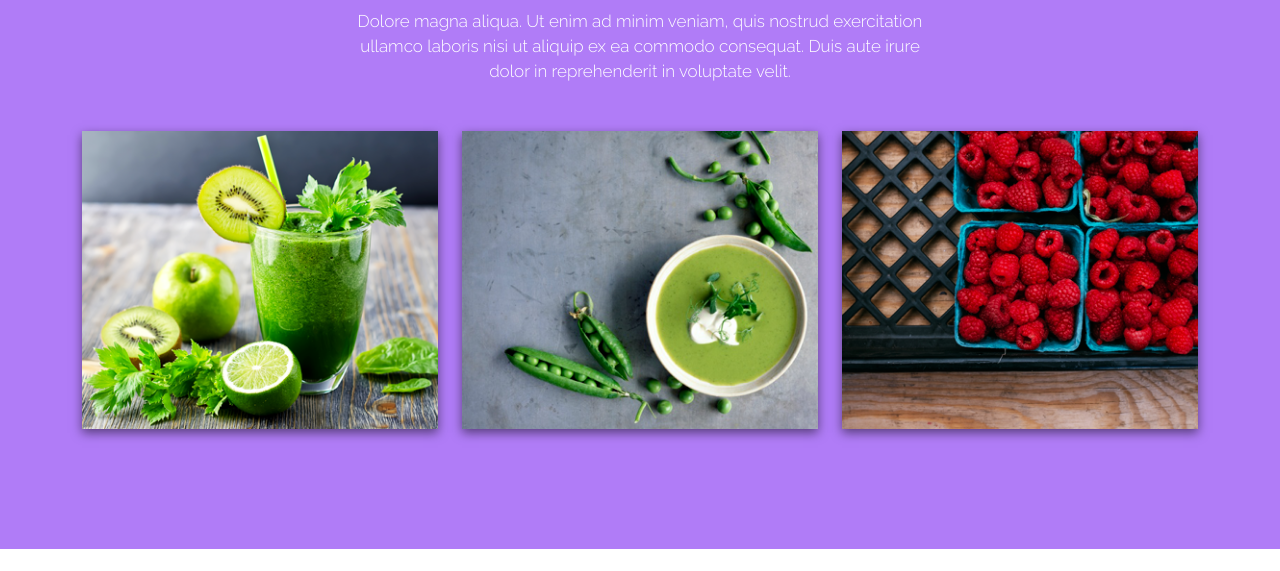
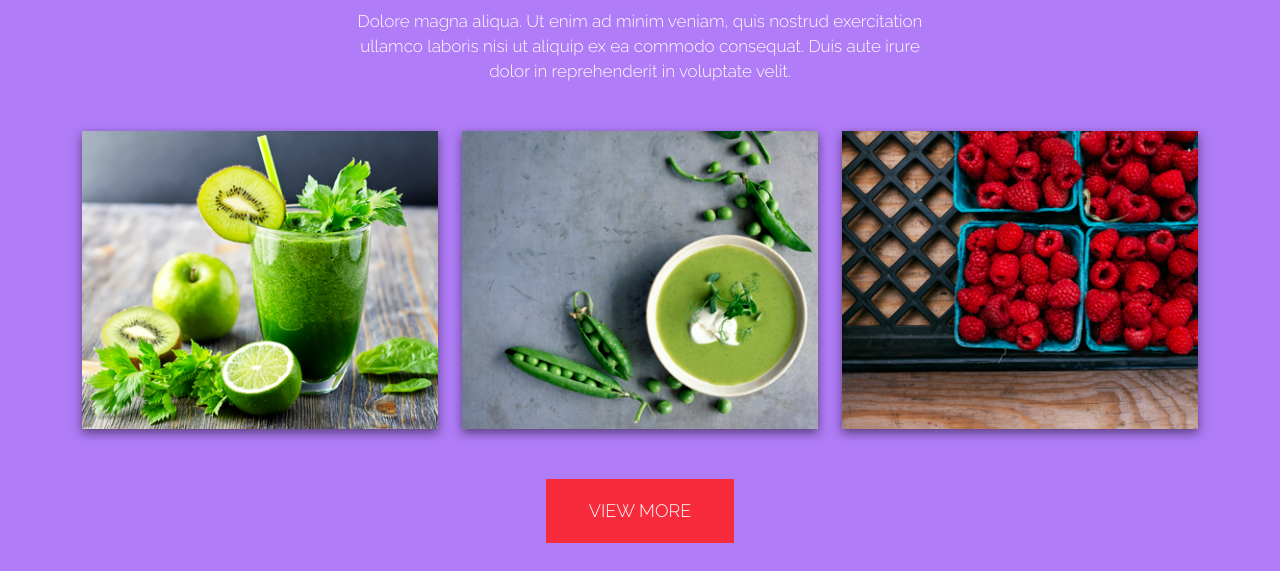
Before and after one commit to dmitriysapko/Homeworks, a plain HTML site: page hw10CSSPos/10_01/index.html in a window 1280 px wide. Shown: the part 229-800 px from the top of the page. Drawn offline with nearby package versions, Linux system fonts and the light colour scheme.

Commit message:
Added button

```diff
--- a/hw10CSSPos/10_01/css/style.css
+++ b/hw10CSSPos/10_01/css/style.css
@@ -1,11 +1,11 @@
 body {
   font-family: 'Raleway', sans-serif;
   font-weight: 300;
+  background-color: #b07cf7
 }
 
 .blog {
-  padding: 100px 0 120px;
-  background-color: #b07cf7;
+  padding: 100px 0 0;
 }
 
 .title {
@@ -92,7 +92,7 @@ body {
   flex-direction: column;
 }
 
-.date p:last-child {
+.date p {
   font-size: 21px;
   font-weight: 900;
   font-stretch: normal;
@@ -111,3 +111,26 @@ body {
   font-size: 13px;
   font-weight: 300;
 }
+
+footer {
+  text-align: center;
+}
+
+.main-section-button {
+  display: inline-block;
+  line-height: 64px;
+  padding: 0 43px;
+  text-align: center;
+  font-size: 18px;
+  color: #fff;
+  background-color: #f72b3b;
+  font-weight: 300;
+  text-transform: uppercase;
+  transition: all 0.3s ease-in-out;
+  margin-top: 50px;
+  text-decoration: none;
+}
+
+.main-section-button:hover {
+  color: #fff
+}
--- a/hw10CSSPos/10_01/index.html
+++ b/hw10CSSPos/10_01/index.html
@@ -65,6 +65,9 @@
         </div>
       </div>
     </section>
+    <footer>
+      <a href="#" class="main-section-button">View More</a>
+    </footer>
   </main>
 </body>
 
```
